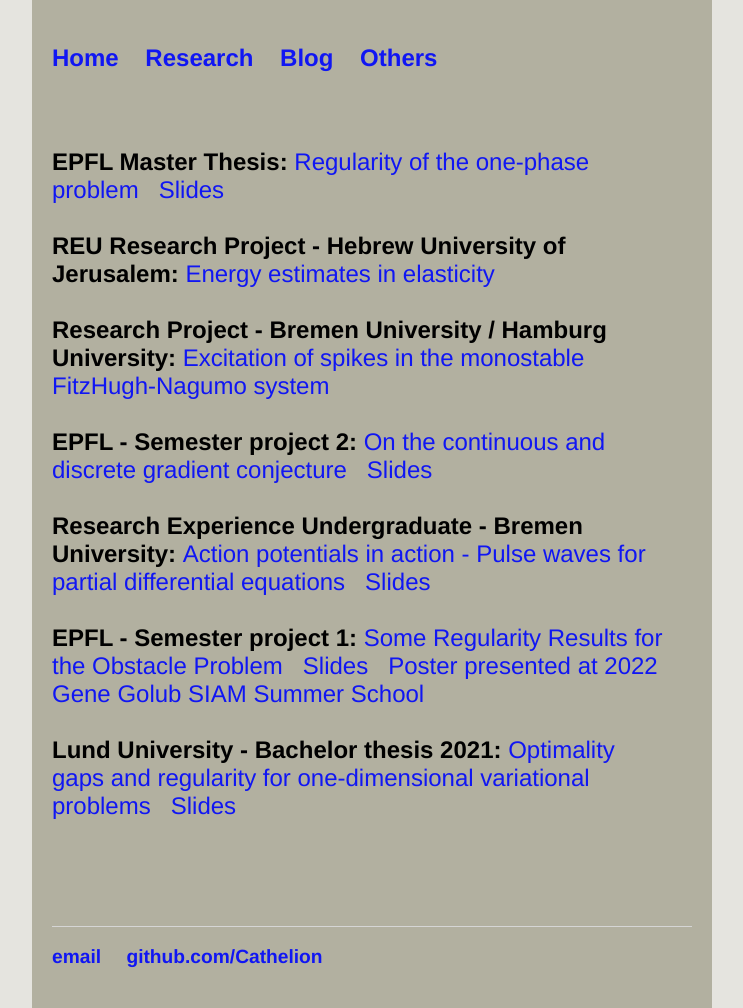
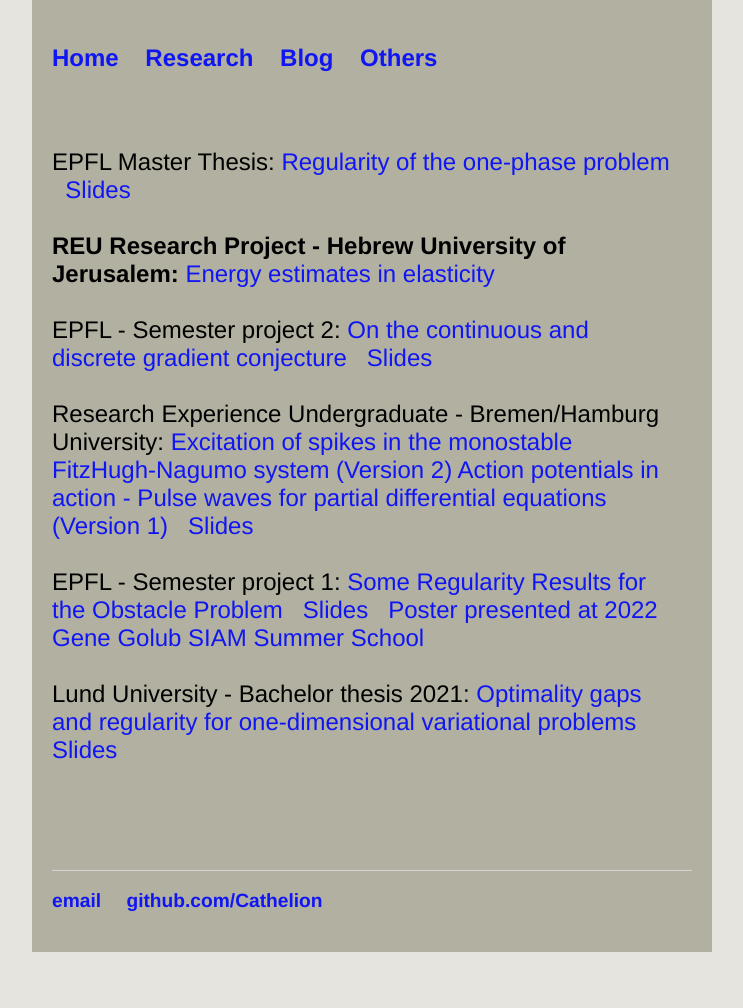
Before and after one commit to Cathelion/Cathelion.github.io, a Jekyll site: the page built from research/research.html, in a window 1280 px wide. Shown: the whole page, without its empty margins (268-1011 px from the left). Built offline with Jekyll 4.4.1, drawn with Linux system fonts in a browser that asks for light colours; after the commit the page ends 952 px from its top, so only the background shows below that.

Commit message:
Update research.html

```diff
--- a/research/research.html
+++ b/research/research.html
@@ -5,31 +5,29 @@
 		<br>
 <div class="container">
     		<div class="blurb">
-			<b>EPFL Master Thesis: </b>
+			EPFL Master Thesis:
 			<a href="/research/Master_Thesis.pdf">Regularity of the one-phase problem</a> &nbsp;
 			<a href="/research/Master_Thesis-1.pdf">Slides</a>
 			<br> <br>
 			<b>REU Research Project - Hebrew University of Jerusalem: </b>
 			<a href="/research/HUJIElasticity.pdf">Energy estimates in elasticity</a>
 <br> <br>
-			<b>Research Project - Bremen University / Hamburg University: </b>
-			<a href="/research/Action_potentials_in_action-2.pdf">Excitation of spikes in the monostable FitzHugh-Nagumo
-system</a>
-<br> <br>
-<b>EPFL - Semester project 2: </b>
+			EPFL - Semester project 2:
 			<a href="/research/Gradient_Conjecture_Project.pdf">On the continuous and discrete gradient conjecture</a> &nbsp;
 			<a href="/research/Gradient_Conjecture_Project_Slides.pdf">Slides</a>
 <br> <br>
-			<b>Research Experience Undergraduate - Bremen University: </b>
-			<a href="/research/Action_potentials_in_action.pdf">Action potentials in action - Pulse waves for partial differential equations</a>
+			Research Experience Undergraduate - Bremen/Hamburg University:
+			<a href="/research/Action_potentials_in_action-2.pdf">Excitation of spikes in the monostable FitzHugh-Nagumo
+system (Version 2)</a>
+			<a href="/research/Action_potentials_in_action.pdf">Action potentials in action - Pulse waves for partial differential equations (Version 1)</a>
 			&nbsp; <a href="/research/Action_potentials_in_action_Slides.pdf">Slides</a>
 		<br> <br>
-<b>EPFL - Semester project 1: </b>
+EPFL - Semester project 1:
 			<a href="/research/Obstacle_Project.pdf">Some Regularity Results for the Obstacle Problem</a> &nbsp;
 			<a href="/research/Obstacle_Project_Slides.pdf">Slides</a> &nbsp;
 			<a href="/research/Obstacle_Project_Poster.pdf">Poster presented at 2022 Gene Golub SIAM Summer School</a>
 	<br> <br>
-<b>Lund University - Bachelor thesis 2021: </b>
+Lund University - Bachelor thesis 2021:
           <a href="/research/bthesis.pdf">Optimality gaps and regularity for one-dimensional variational problems</a> &nbsp;
 			<a href="/research/bthesis_Slides.pdf">Slides</a>
 		</div><!-- /.blurb -->
```
